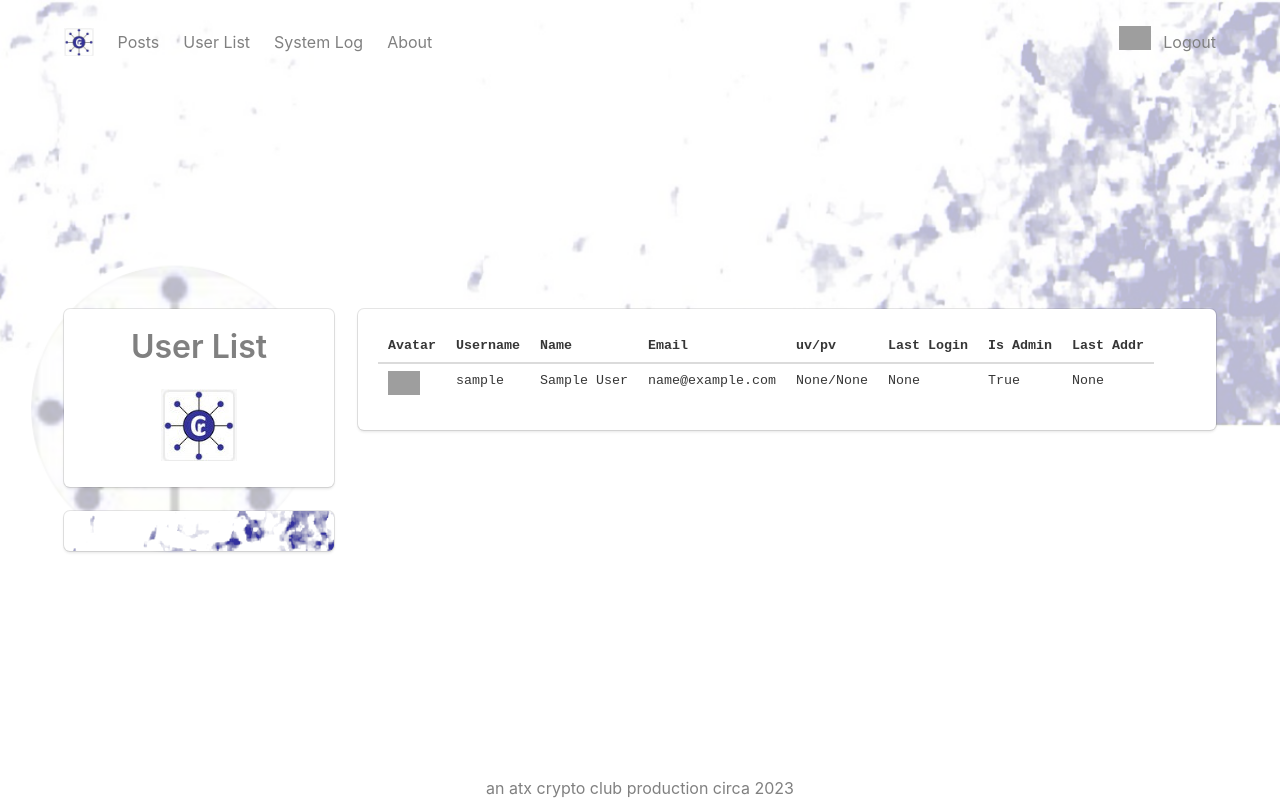
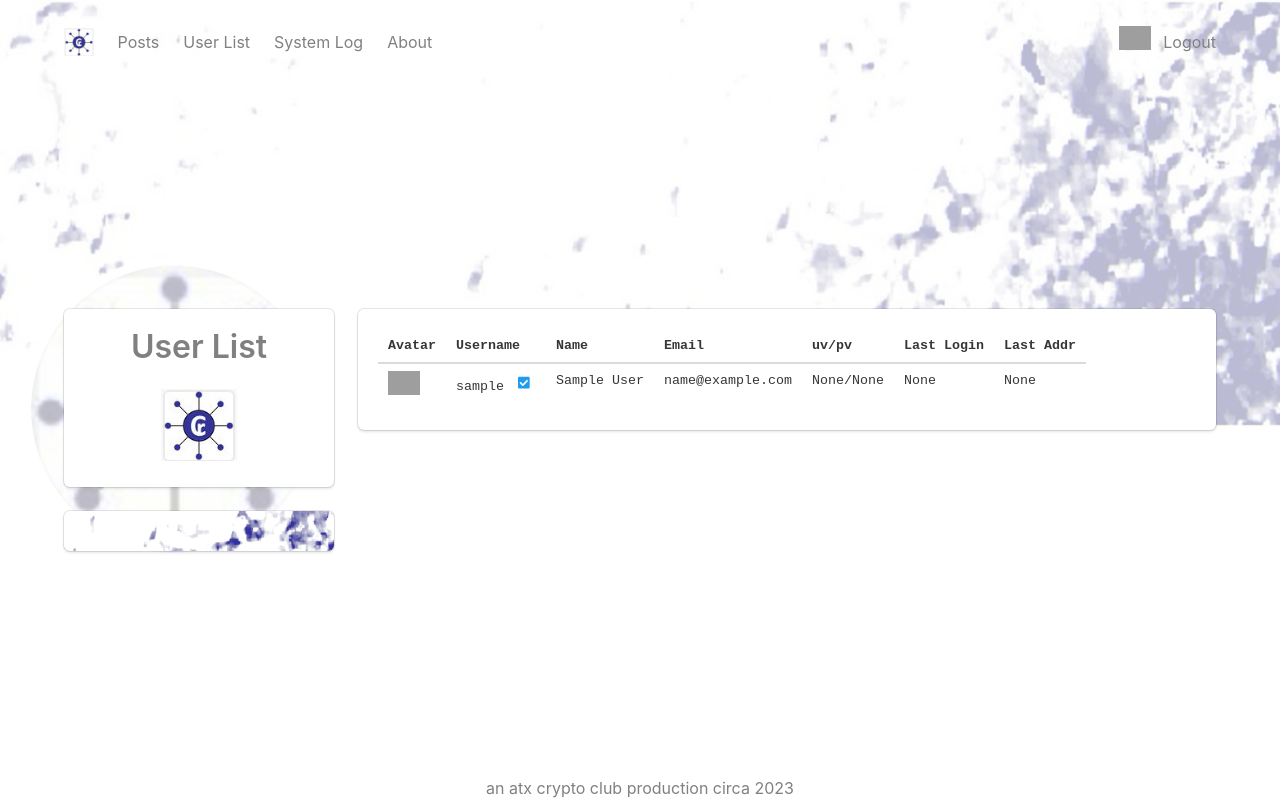
Before and after one commit to atx-crypto-club/txwtf, a Flask app: page /user-list in a window 1280 px wide. Run offline with Flask 3, Linux system fonts and the light colour scheme; the visitor is signed in with stand-in values (Sample User, id 1); data comes from the database, SQL or seed files in the repository; some libraries are stand-ins or nearby versions; grey boxes are pictures that could not be loaded.

Commit message:
adding check-square in userlist to signify admin users

```diff
--- a/txwtf/__main__.py
+++ b/txwtf/__main__.py
@@ -130,7 +130,7 @@ def set_admin(obj, config, admin, user):
     app = txwtf.webapp.create_app(config_filename=config)
     with app.app_context():
         user_obj = db.session.query(User).filter(
-            User.email == user).first()
+            User.username == user).first()
         if user_obj is None:
             logger.error("Unknown user {}".format(user))
             return
@@ -175,7 +175,7 @@ def list_users(obj, config):
             User.modified_time.desc()).all()
         for user in users:
             row = [
-                user.id, user.name, user.email,
+                user.id, user.username, user.name, user.email,
                 str(user.email_verified),
                 str(user.is_admin),
                 user.created_time.ctime(),
@@ -183,7 +183,7 @@ def list_users(obj, config):
             table.append(row)
     print("{} users".format(len(table)))
     print(tabulate(table, headers=[
-        'ID', 'Name', 'Email', 'email_verified', 'is_admin', 'Created',
+        'ID', 'Username', 'Name', 'Email', 'email_verified', 'is_admin', 'Created',
         'Last Modified']))
 
 
--- a/txwtf/webapp/templates/userlist.html
+++ b/txwtf/webapp/templates/userlist.html
@@ -24,7 +24,6 @@
                     {% endif %}
                     <th>uv/pv</th>
                     <th>Last Login</th>
-                    <th>Is Admin</th>
                     {% if current_user.is_admin %}
                     <th>Last Addr</th>
                     {% endif %}
@@ -40,7 +39,16 @@
                                 </figure>
                             </a>
                         </td>
-                        <td>{{ user.username }}</td>
+                        <td>
+                            <span class="icon-text">
+                                <span>{{ user.username }}</span>
+                                {% if user.is_admin %}
+                                <span class="icon has-text-info">
+                                    <i class="fas fa-check-square"></i>
+                                </span>
+                                {% endif %}
+                            </span>
+                        </td>
                         <td>{{ user.name }}</td>
                         {% if current_user.is_admin %}
                         <td>{{ user.email }}</td>
@@ -51,7 +59,6 @@
                         {% else %}
                         <td>None</td>
                         {% endif %}
-                        <td>{{ user.is_admin }}</td>
                         {% if current_user.is_admin %}
                         <td>{{ user.last_login_addr }}</td>
                         {% endif %}
```
